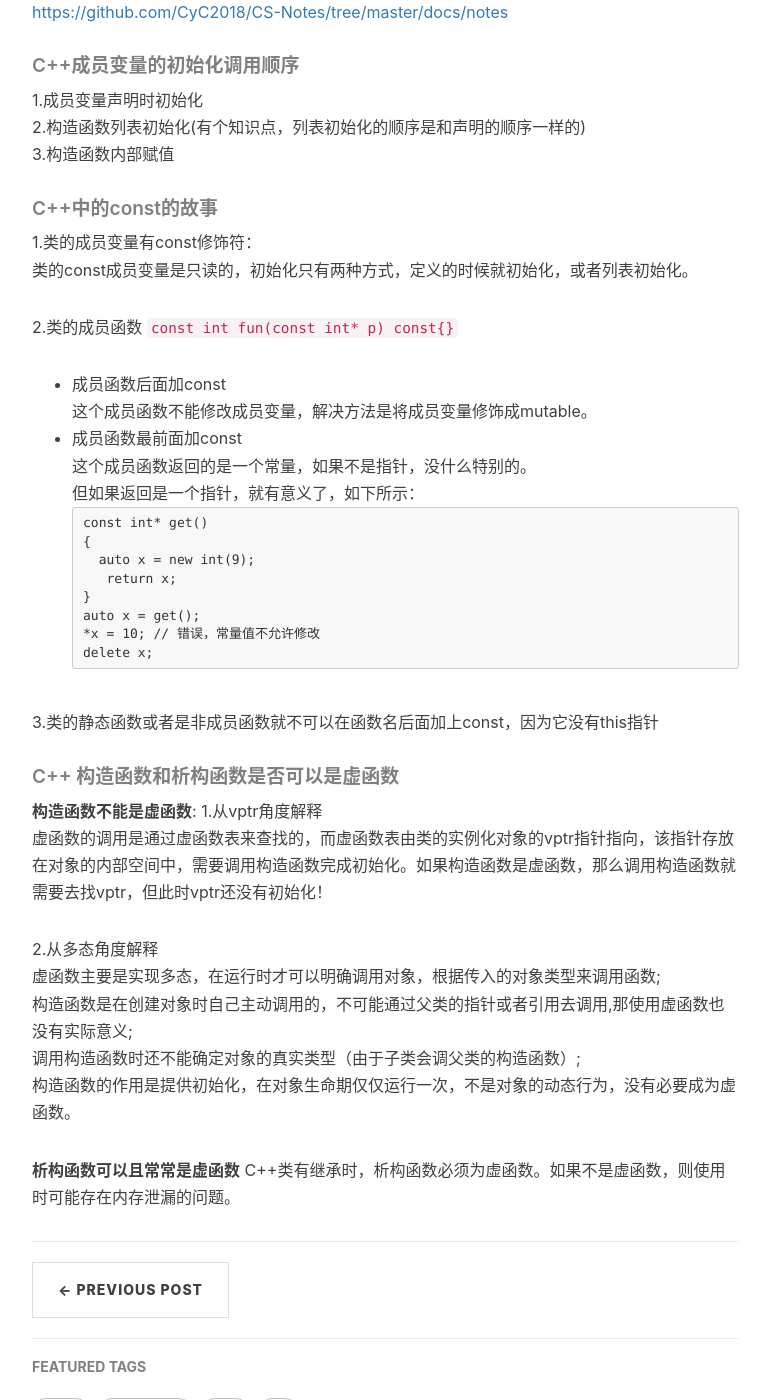
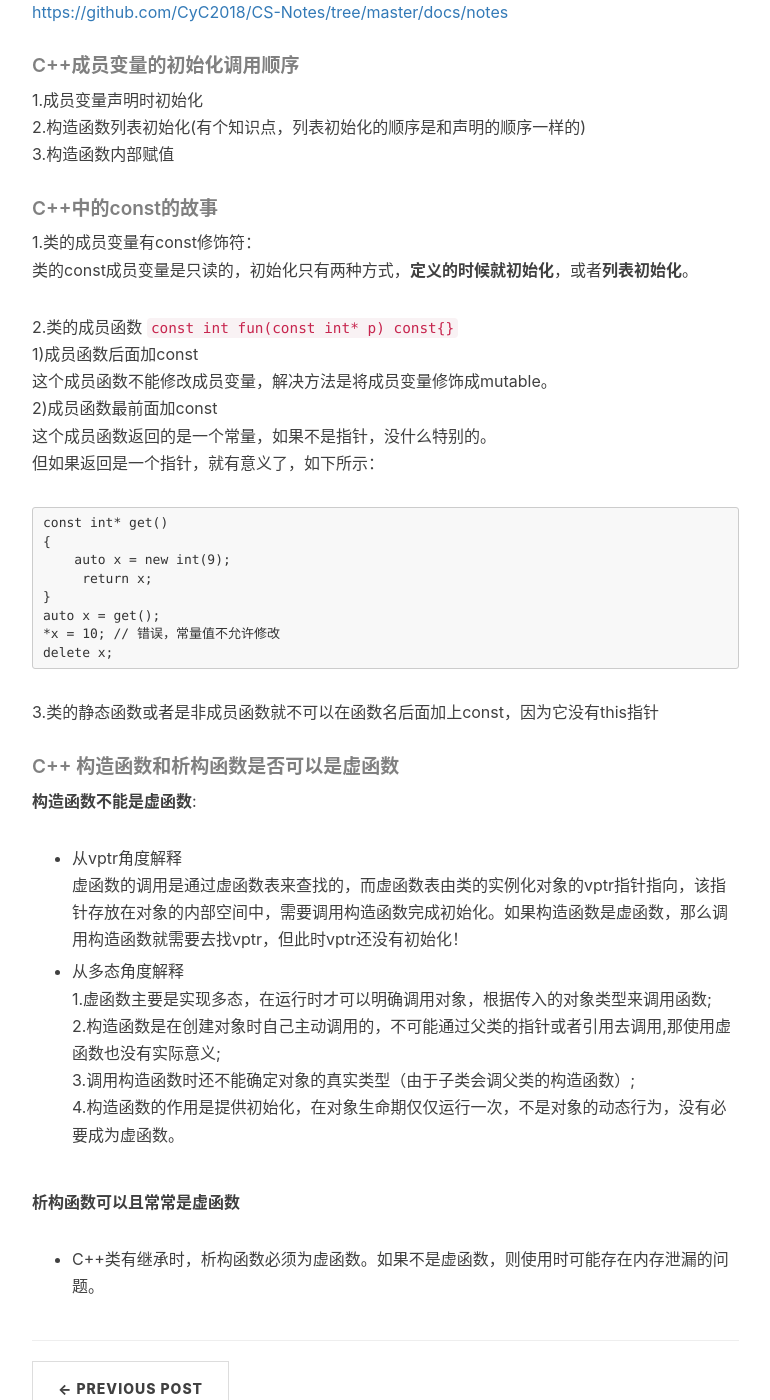
Before and after one commit to wykxwyc/wykxwyc.github.io, a Jekyll site: the page built from _posts/2019-07-12-Little-Leak-Sinks-A-Great-Ship.markdown, in a window 1280 px wide and 1400 px high, scrolled down 5931 px. Shown: the whole window, without its empty margins (233-1003 px from the left). Built offline with Jekyll 4.4.1, drawn with Linux system fonts in a browser that asks for light colours; comment, search, counter and statistics services are not loaded.

Commit message:
add vptr and construct func -2

````diff
--- a/_posts/2019-07-12-Little-Leak-Sinks-A-Great-Ship.markdown
+++ b/_posts/2019-07-12-Little-Leak-Sinks-A-Great-Ship.markdown
@@ -230,13 +230,13 @@ a=5928760
 
 ##### C++中的const的故事
 1.类的成员变量有const修饰符：
-类的const成员变量是只读的，初始化只有两种方式，定义的时候就初始化，或者列表初始化。
+类的const成员变量是只读的，初始化只有两种方式，**定义的时候就初始化**，或者**列表初始化**。
 
 2.类的成员函数
 `const int fun(const int* p) const{}`
-* 成员函数后面加const
+1)成员函数后面加const
 这个成员函数不能修改成员变量，解决方法是将成员变量修饰成mutable。
-* 成员函数最前面加const
+2)成员函数最前面加const
 这个成员函数返回的是一个常量，如果不是指针，没什么特别的。
 但如果返回是一个指针，就有意义了，如下所示：
 ```
@@ -255,14 +255,14 @@ delete x;
 
 ##### C++ 构造函数和析构函数是否可以是虚函数
 **构造函数不能是虚函数**:
-1.从vptr角度解释
+* 从vptr角度解释
 虚函数的调用是通过虚函数表来查找的，而虚函数表由类的实例化对象的vptr指针指向，该指针存放在对象的内部空间中，需要调用构造函数完成初始化。如果构造函数是虚函数，那么调用构造函数就需要去找vptr，但此时vptr还没有初始化！
 
-2.从多态角度解释
-虚函数主要是实现多态，在运行时才可以明确调用对象，根据传入的对象类型来调用函数;
-构造函数是在创建对象时自己主动调用的，不可能通过父类的指针或者引用去调用,那使用虚函数也没有实际意义;
-调用构造函数时还不能确定对象的真实类型（由于子类会调父类的构造函数）;
-构造函数的作用是提供初始化，在对象生命期仅仅运行一次，不是对象的动态行为，没有必要成为虚函数。
+* 从多态角度解释
+1.虚函数主要是实现多态，在运行时才可以明确调用对象，根据传入的对象类型来调用函数;
+2.构造函数是在创建对象时自己主动调用的，不可能通过父类的指针或者引用去调用,那使用虚函数也没有实际意义;
+3.调用构造函数时还不能确定对象的真实类型（由于子类会调父类的构造函数）;
+4.构造函数的作用是提供初始化，在对象生命期仅仅运行一次，不是对象的动态行为，没有必要成为虚函数。
 
 **析构函数可以且常常是虚函数**
-C++类有继承时，析构函数必须为虚函数。如果不是虚函数，则使用时可能存在内存泄漏的问题。
+* C++类有继承时，析构函数必须为虚函数。如果不是虚函数，则使用时可能存在内存泄漏的问题。
````
